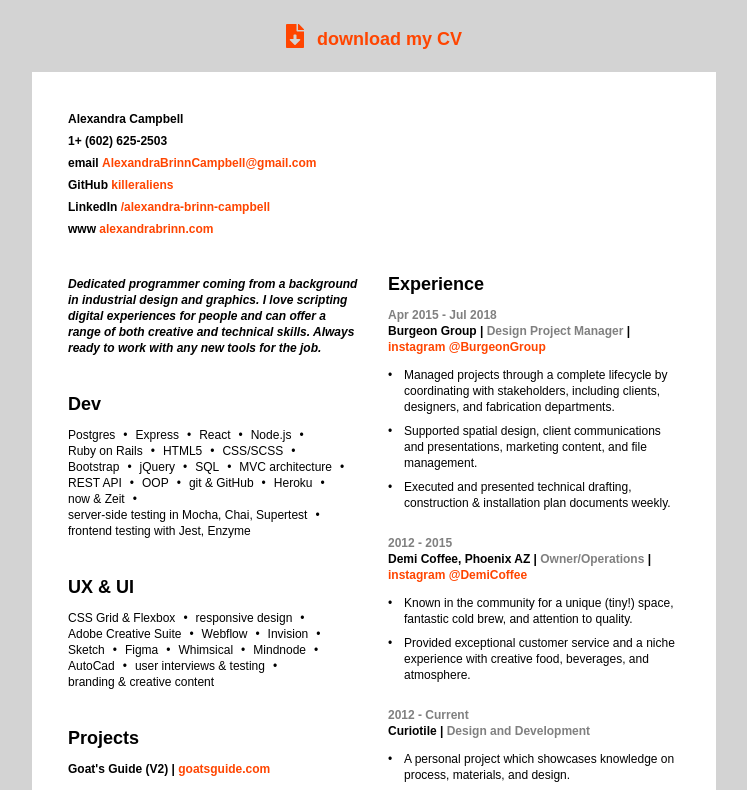
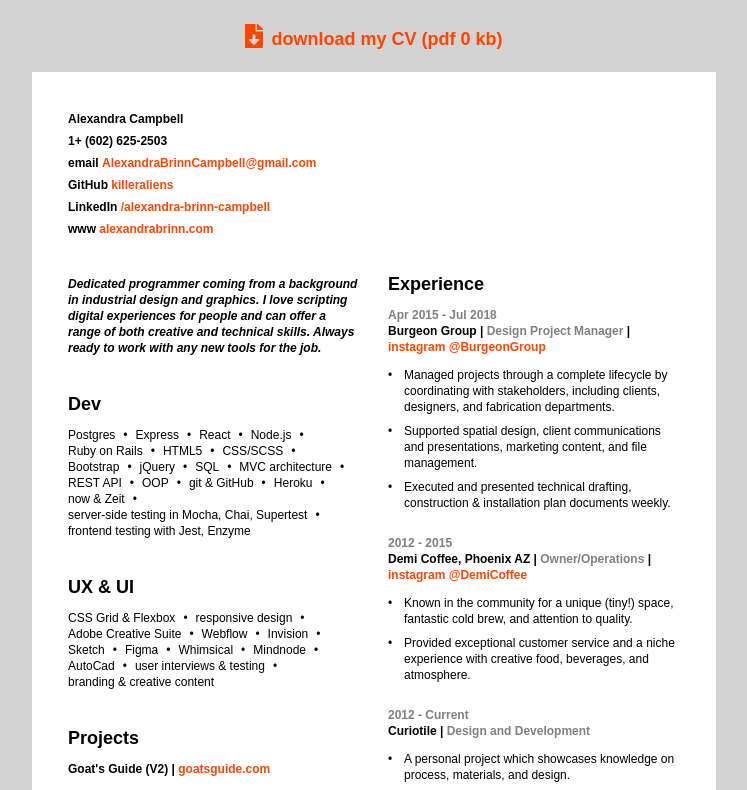
Before and after one commit to killeraliens/abc-cv, a React (Create React App) app: page / in a window 1280 px wide. Shown: the top 790 px of the page, without its empty margins (266-1013 px from the left). Built offline with nearby package versions, Linux system fonts and the light colour scheme; no server answers.

Commit message:
download link now shows file size

```diff
--- a/src/components/App.js
+++ b/src/components/App.js
@@ -6,9 +6,7 @@ import IconNav from './IconNav';
 import cvPdf from '../assets/alexandra-brinn-campbell-cv.pdf';
 import store from '../store.js';
 import './App.css';
-
-import { FontAwesomeIcon } from '@fortawesome/react-fontawesome'
-import { faFileDownload } from '@fortawesome/free-solid-svg-icons'
+import PdfDownload from './PdfDownload';
 
 
 function App() {
@@ -16,7 +14,7 @@ function App() {
   return (
     <div className="App live">
       <nav className="live-only download-nav">
-        <a className="live-only" href={cvPdf} rel="noopener noreferrer" target="_blank" download> <FontAwesomeIcon icon={faFileDownload}></FontAwesomeIcon> download my CV</a>
+        <PdfDownload path={cvPdf}/>
       </nav>
 
       {/* -----PAGE ONE----- */}
--- /dev/null
+++ b/src/components/PdfDownload.js
@@ -0,0 +1,33 @@
+import React, { useState, useEffect} from 'react'
+import { FontAwesomeIcon } from '@fortawesome/react-fontawesome'
+import { faFileDownload } from '@fortawesome/free-solid-svg-icons'
+
+export default function PdfDownload ({ path }) {
+  const [fileSize, setFileSize] = useState('')
+
+  const getSize = (href) => {
+    let http = new XMLHttpRequest()
+
+    http.open('HEAD', path, true)
+    http.onreadystatechange = function () {
+      if (this.readyState === this.DONE) {
+        if (this.status === 200) {
+          const newSize = this.getResponseHeader('content-length')
+          return setFileSize(newSize)
+        }
+      }
+    }
+    http.send()
+  }
+
+  useEffect(() => {
+    return getSize(path)
+  }, [])
+
+  return (
+    <a id="pdfLink" className="live-only" href={path} rel="noopener noreferrer" target="_blank" download>
+      <FontAwesomeIcon icon={faFileDownload}></FontAwesomeIcon>
+      download my CV {`(pdf ${fileSize / 1000} kb)`}
+    </a>
+  )
+}
```
